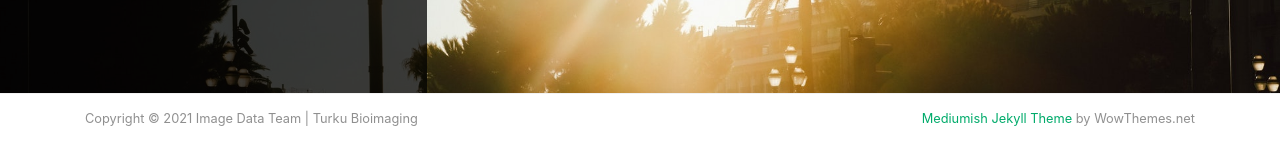
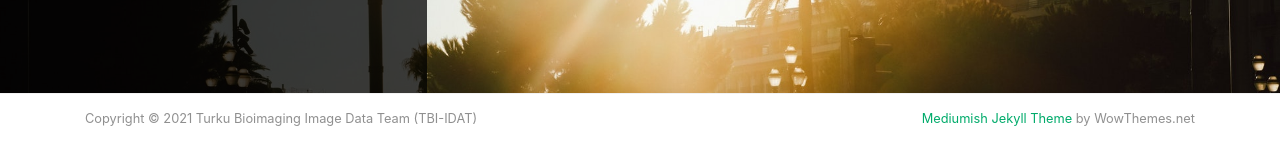
Before and after one commit to Turku-BioImaging/turku-bioimaging.github.io, a Jekyll site: the page built from index.html, in a window 1280 px wide and 900 px high, scrolled down 1540 px. Shown: the part 698-863 px from the top of the window. Built offline with Jekyll 4.4.1, drawn with Linux system fonts in a browser that asks for light colours; nearby versions of some CDN libraries; the list of posts is cut into pages by our own code; some of the changed text lies outside the part shown.

Commit message:
update gravatar

```diff
--- a/_config.yml
+++ b/_config.yml
@@ -1,5 +1,5 @@
 # Site
-name: "Image Data Team | Turku Bioimaging"
+name: "Turku Bioimaging Image Data Team (TBI-IDAT)"
 title: "Image Data Team - Turku Bioimaging"
 description: "We are a dedicated service for image data management and analysis operating under Turku Bioimaging."
 logo: 'assets/images/logo.png'
@@ -16,7 +16,7 @@ authors:
   junel:
     name: Junel Solis
     display_name: Junel
-    gravatar: e56154546cf4be74e393c62d1ae9f9d4
+    gravatar: 0a6f0b43162249d6de6a5db04887120f
     email: junel.solis@abo.fi
     web: https://www.bioimaging.fi
     twitter: https://twitter.com/junelsolis
```
